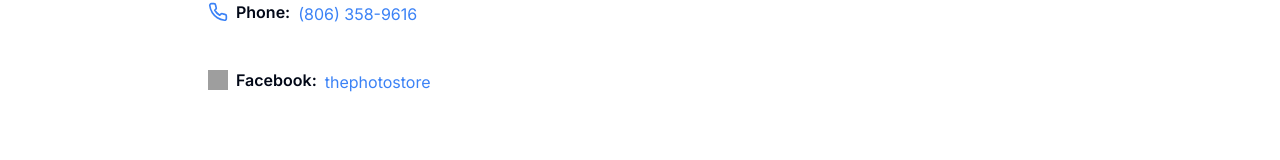
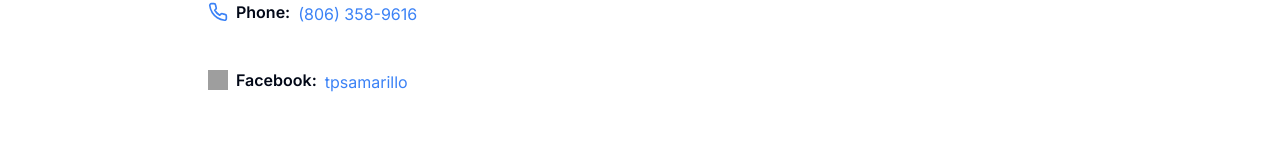
Before and after one commit to ofluffydev/tps, a Next.js app: page /contact in a window 1280 px wide. Shown: the part 312-472 px from the top of the page. Built offline with nearby package versions, Linux system fonts and the light colour scheme; grey boxes are pictures that could not be loaded.

Commit message:
Update page.tsx

```diff
--- a/src/app/contact/page.tsx
+++ b/src/app/contact/page.tsx
@@ -6,7 +6,7 @@ export default function ContactPage() {
       <Contact
         phone="(806) 358-9616"
         email="melissa@thephotostore.com"
-        facebook="thephotostore"
+        facebook="tpsamarillo"
         includeForm={false}
       />
     </main>
```
